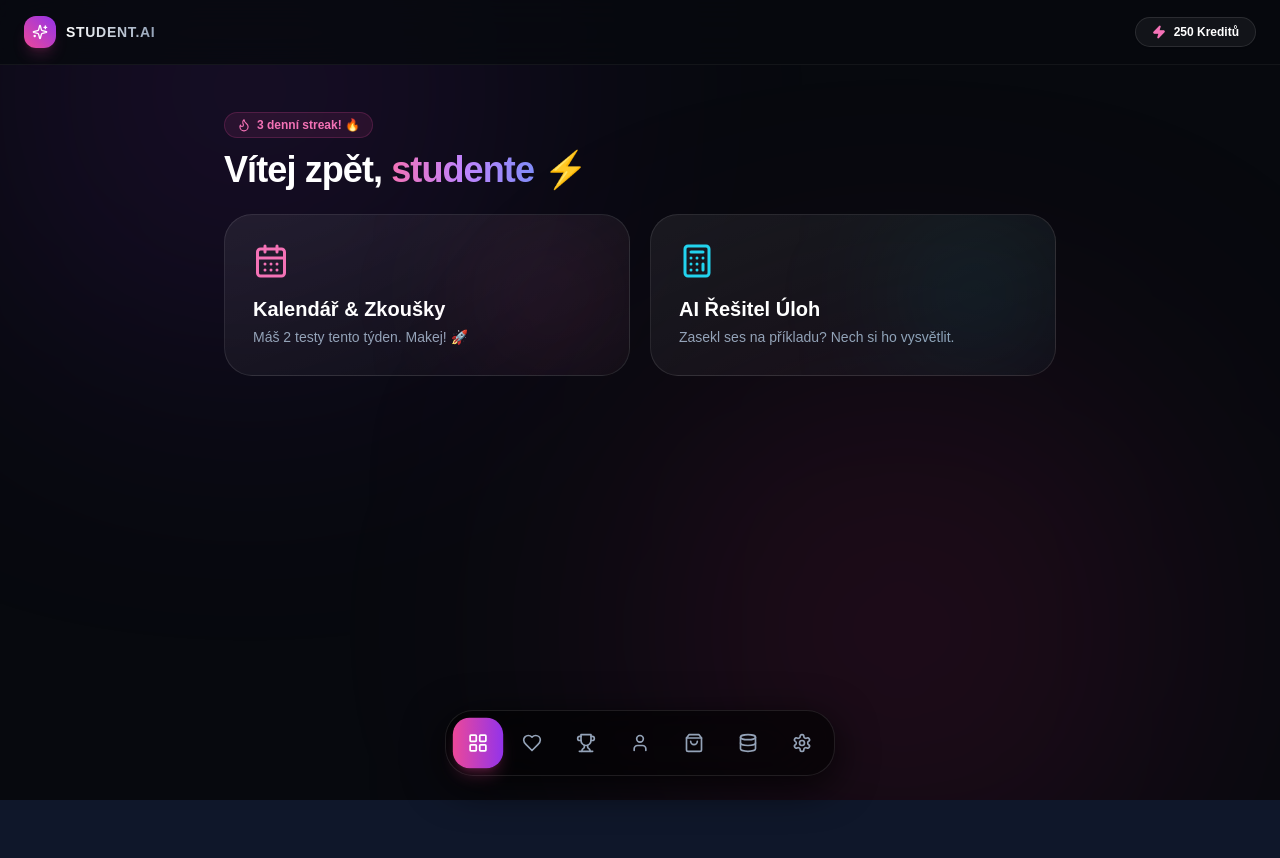
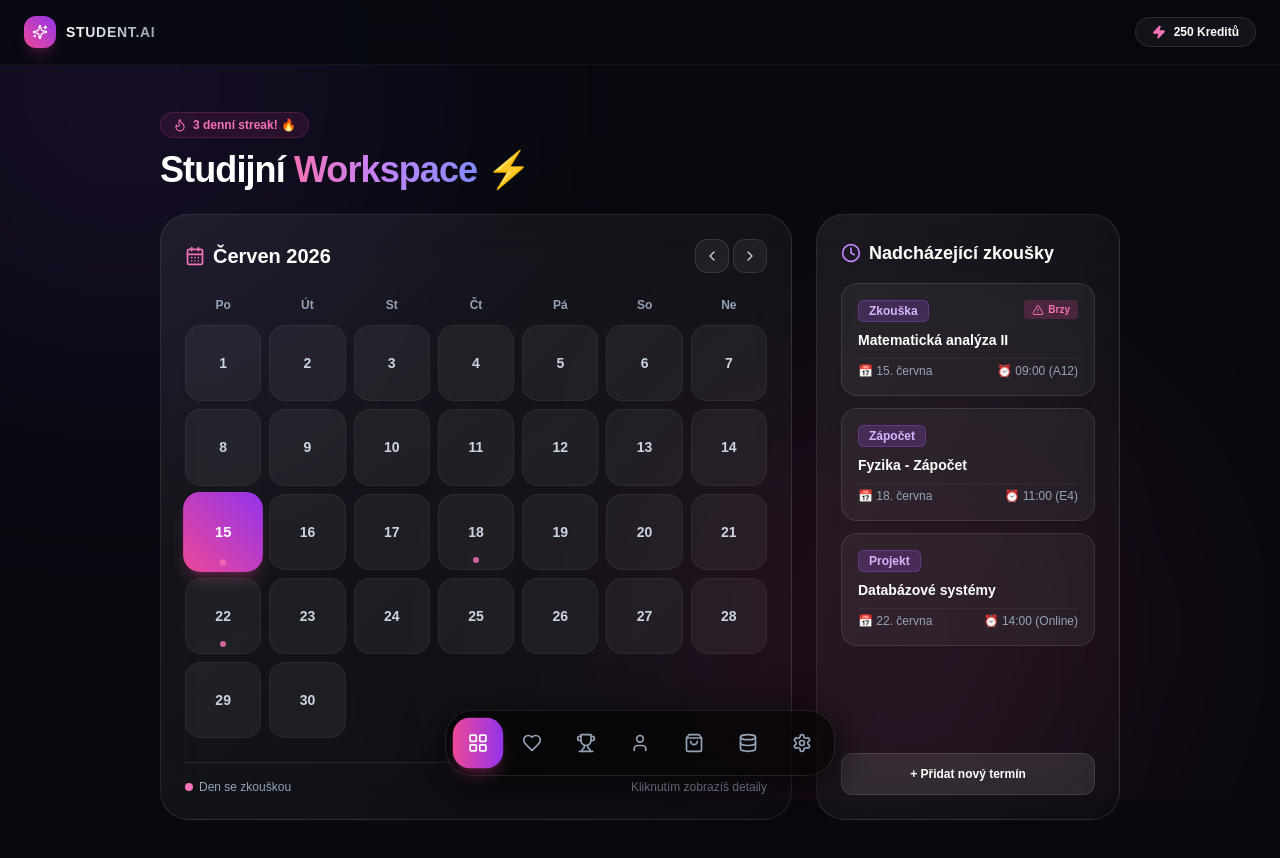
Before and after one commit to InfinityLook/Student-Ai, a Next.js app: page / in a window 1280 px wide. Shown: the top 858 px of the page. Before the commit the page ends 800 px from the top, so only its background shows below. Built offline with nearby package versions, Linux system fonts and the light colour scheme.

Commit message:
Refactor DashboardShell layout and add CalendarModule

```diff
--- a/components/DashboardShell.tsx
+++ b/components/DashboardShell.tsx
@@ -17,6 +17,7 @@ import {
   Sparkles,
   Flame
 } from 'lucide-react';
+import CalendarModule from './modules/CalendarModule';
 
 export default function DashboardShell() {
   const [activeView, setActiveView] = useState('workspace');
@@ -37,34 +38,19 @@ export default function DashboardShell() {
       case 'workspace':
         return (
           <div className="space-y-6">
-            <div className="flex justify-between items-end">
+            <div className="flex flex-col md:flex-row justify-between items-start md:items-center gap-4">
               <div>
                 <span className="text-xs font-bold px-3 py-1 rounded-full bg-pink-500/10 text-pink-400 border border-pink-500/20 inline-flex items-center gap-1.5 mb-3">
                   <Flame className="w-3.5 h-3.5 text-pink-400" /> 3 denní streak! 🔥
                 </span>
                 <h1 className="text-3xl md:text-4xl font-black tracking-tight text-white">
-                  Vítej zpět, <span className="text-transparent bg-clip-text bg-gradient-to-r from-pink-400 via-purple-400 to-indigo-400">studente</span> ⚡
+                  Studijní <span className="text-transparent bg-clip-text bg-gradient-to-r from-pink-400 via-purple-400 to-indigo-400">Workspace</span> ⚡
                 </h1>
               </div>
             </div>
 
-            <div className="grid grid-cols-1 md:grid-cols-2 gap-5">
-              {/* Karta 1 */}
-              <div className="group relative overflow-hidden rounded-[28px] bg-gradient-to-br from-white/[0.07] to-white/[0.02] border border-white/10 p-7 hover:border-pink-500/50 transition-all duration-300 hover:scale-[1.01] cursor-pointer">
-                <div className="absolute top-0 right-0 w-40 h-40 bg-pink-500/10 rounded-full blur-3xl group-hover:bg-pink-500/20 transition-all" />
-                <CalendarDays className="w-9 h-9 text-pink-400 mb-4" />
-                <h3 className="text-xl font-bold text-white mb-1">Kalendář & Zkoušky</h3>
-                <p className="text-sm text-slate-400">Máš 2 testy tento týden. Makej! 🚀</p>
-              </div>
-
-              {/* Karta 2 */}
-              <div className="group relative overflow-hidden rounded-[28px] bg-gradient-to-br from-white/[0.07] to-white/[0.02] border border-white/10 p-7 hover:border-cyan-500/50 transition-all duration-300 hover:scale-[1.01] cursor-pointer">
-                <div className="absolute top-0 right-0 w-40 h-40 bg-cyan-500/10 rounded-full blur-3xl group-hover:bg-cyan-500/20 transition-all" />
-                <Calculator className="w-9 h-9 text-cyan-400 mb-4" />
-                <h3 className="text-xl font-bold text-white mb-1">AI Řešitel Úloh</h3>
-                <p className="text-sm text-slate-400">Zasekl ses na příkladu? Nech si ho vysvětlit.</p>
-              </div>
-            </div>
+            {/* Vložený modul kalendáře a zkoušek */}
+            <CalendarModule />
           </div>
         );
       case 'pet':
@@ -92,7 +78,7 @@ export default function DashboardShell() {
         return (
           <div className="rounded-[32px] bg-white/[0.03] border border-white/10 p-8 max-w-2xl mx-auto text-center space-y-6 backdrop-blur-xl">
             <Trophy className="w-16 h-16 text-yellow-400 mx-auto animate-bounce" />
-            <h2 className="text-2xl font-black text-white">Sínň slávy & Odměny</h2>
+            <h2 className="text-2xl font-black text-white">Síň slávy & Odměny</h2>
             <div className="grid grid-cols-3 gap-4">
               {[1, 2, 3].map((i) => (
                 <div key={i} className="aspect-square rounded-2xl bg-white/5 border border-white/10 flex items-center justify-center text-3xl hover:bg-white/10 transition cursor-pointer">
@@ -124,7 +110,7 @@ export default function DashboardShell() {
             <div className="bg-gradient-to-br from-pink-500/10 via-purple-500/10 to-indigo-500/10 border border-pink-500/30 p-6 rounded-[28px] space-y-4">
               <h3 className="font-bold text-white text-lg">Mega Boost Pack</h3>
               <p className="text-3xl font-black text-transparent bg-clip-text bg-gradient-to-r from-pink-400 to-purple-400">500 kreditů</p>
-              <button className="w-full py-3.5 bg-gradient-to-r from-pink-500 to-purple-600 hover:opacity-90 text-white font-bold rounded-2xl text-xs transition shadow-lg shadow-pink-500/25">
+              <button className="w-full py-3.5 bg-gradient-to-r from-pink-500 to-purple-600 hover:opacity-90 text-white font-bold rounded-2xl text-xs transition shadow-lg shadow-pink-500/25 cursor-pointer">
                 Koupit za 199 Kč 🚀
               </button>
             </div>
@@ -173,7 +159,7 @@ export default function DashboardShell() {
 
       {/* Glow mesh pozadí */}
       <div className="fixed inset-0 pointer-events-none z-0 overflow-hidden">
-        <div className="absolute top-[-20%] left--[10%] w-[500px] h-[500px] bg-purple-600/15 rounded-full blur-[140px]" />
+        <div className="absolute top-[-20%] left-[-10%] w-[500px] h-[500px] bg-purple-600/15 rounded-full blur-[140px]" />
         <div className="absolute bottom-[-10%] right-[10%] w-[500px] h-[500px] bg-pink-600/15 rounded-full blur-[140px]" />
       </div>
 
@@ -197,7 +183,7 @@ export default function DashboardShell() {
       </header>
 
       {/* Hlavní obsah s animací */}
-      <main className="relative z-10 pt-28 px-4 md:px-8 max-w-4xl mx-auto min-h-[75vh]">
+      <main className="relative z-10 pt-28 px-4 md:px-8 max-w-5xl mx-auto min-h-[75vh]">
         <AnimatePresence mode="wait">
           <motion.div
             key={activeView}
@@ -220,7 +206,7 @@ export default function DashboardShell() {
             <button
               key={item.id}
               onClick={() => setActiveView(item.id)}
-              className={`relative flex items-center justify-center p-3.5 rounded-2xl transition-all duration-300 ease-out group ${
+              className={`relative flex items-center justify-center p-3.5 rounded-2xl transition-all duration-300 ease-out group cursor-pointer ${
                 isActive
                   ? 'bg-gradient-to-r from-pink-500 to-purple-600 text-white shadow-lg shadow-pink-500/25 scale-105'
                   : 'text-slate-400 hover:text-white hover:bg-white/5'
@@ -235,4 +221,4 @@ export default function DashboardShell() {
 
     </div>
   );
-            }
+    }
```
